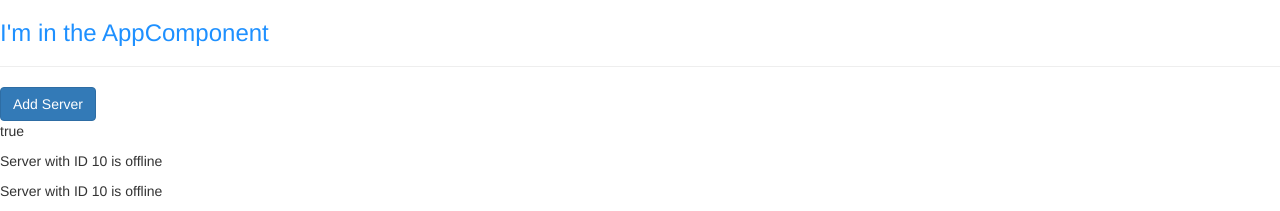
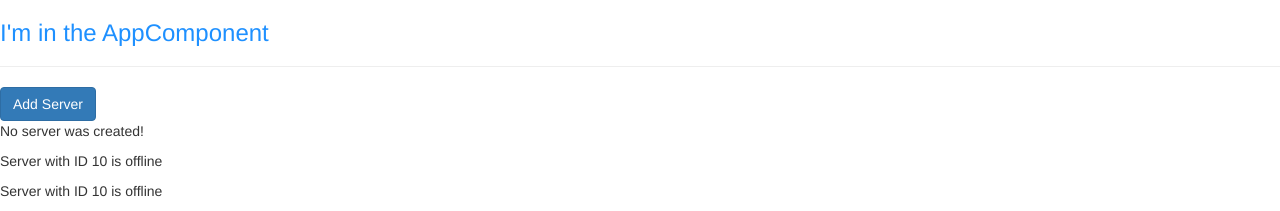
Before and after one commit to mlim-scw/angular, an Angular app: page / in a window 1280 px wide. Shown: the top 211 px of the page. Built offline with nearby package versions, Linux system fonts and the light colour scheme.

Commit message:
Event binding - binding to HTML event attributes - bind method to buttons click event to update server status
See MDN(Mozilla Developer Network) for the list of properties and events available

```diff
--- a/src/app/servers/servers.component.html
+++ b/src/app/servers/servers.component.html
@@ -1,4 +1,11 @@
-<button class="btn btn-primary" [disabled]="!allowNewServer">Add Server</button>
-<p [innerText]="allowNewServer"></p>
+<button
+  class="btn btn-primary"
+  [disabled]="!allowNewServer"
+  (click)="onCreateServer()"
+>
+  Add Server
+</button>
+<!-- <p [innerText]="allowNewServer"></p> -->
+<p>{{ serverCreationStatus }}</p>
 <app-server></app-server>
 <app-server></app-server>
--- a/src/app/servers/servers.component.ts
+++ b/src/app/servers/servers.component.ts
@@ -13,6 +13,7 @@
 })
 export class ServersComponent implements OnInit {
     allowNewServer = false;
+    serverCreationStatus = 'No server was created!';
     constructor() {
         setTimeout(() => {
             this.allowNewServer = true;
@@ -20,4 +21,7 @@
     }
 
     ngOnInit(): void {}
+    onCreateServer() {
+        this.serverCreationStatus = 'Server was created!';
+    }
 }
```
